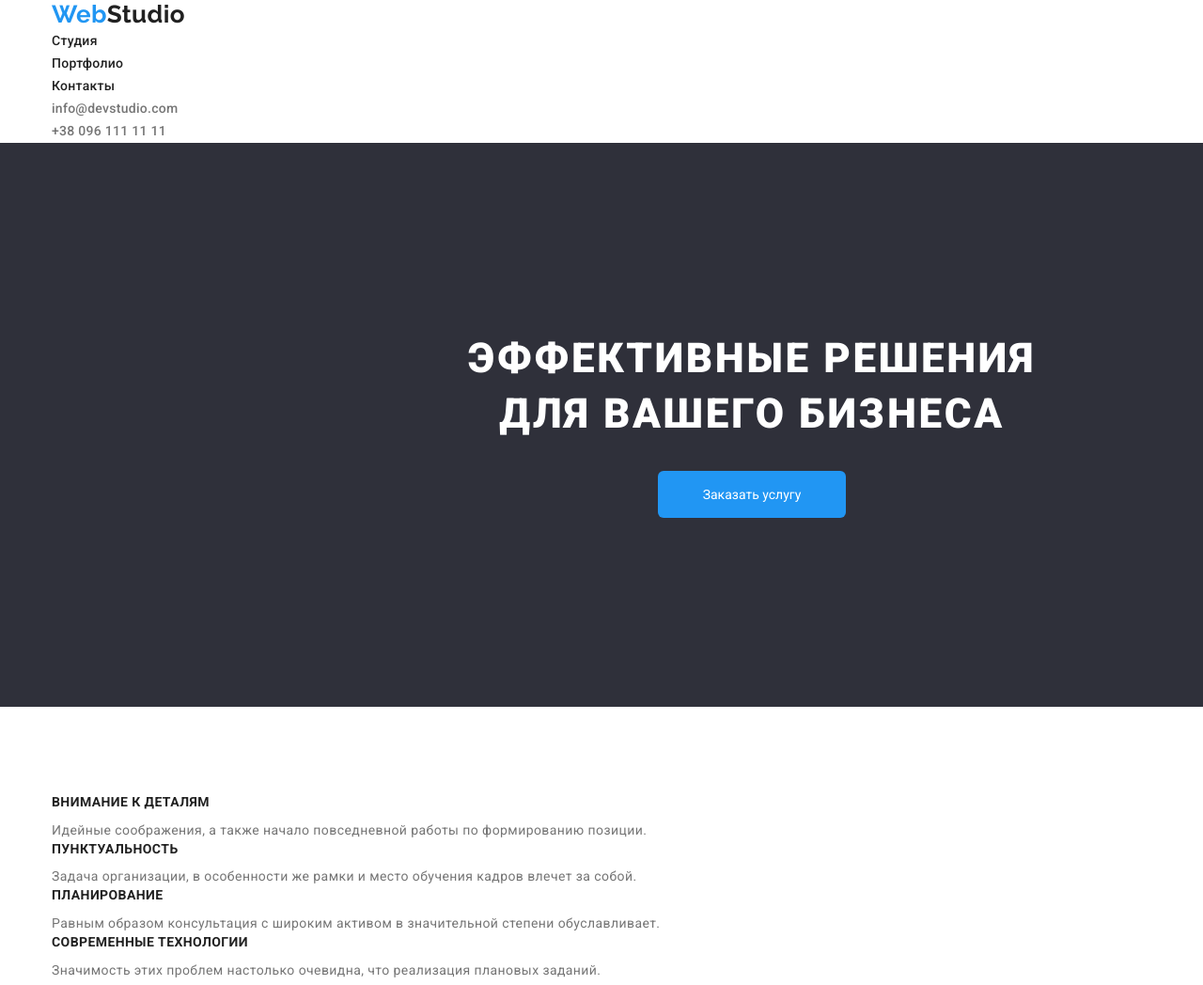
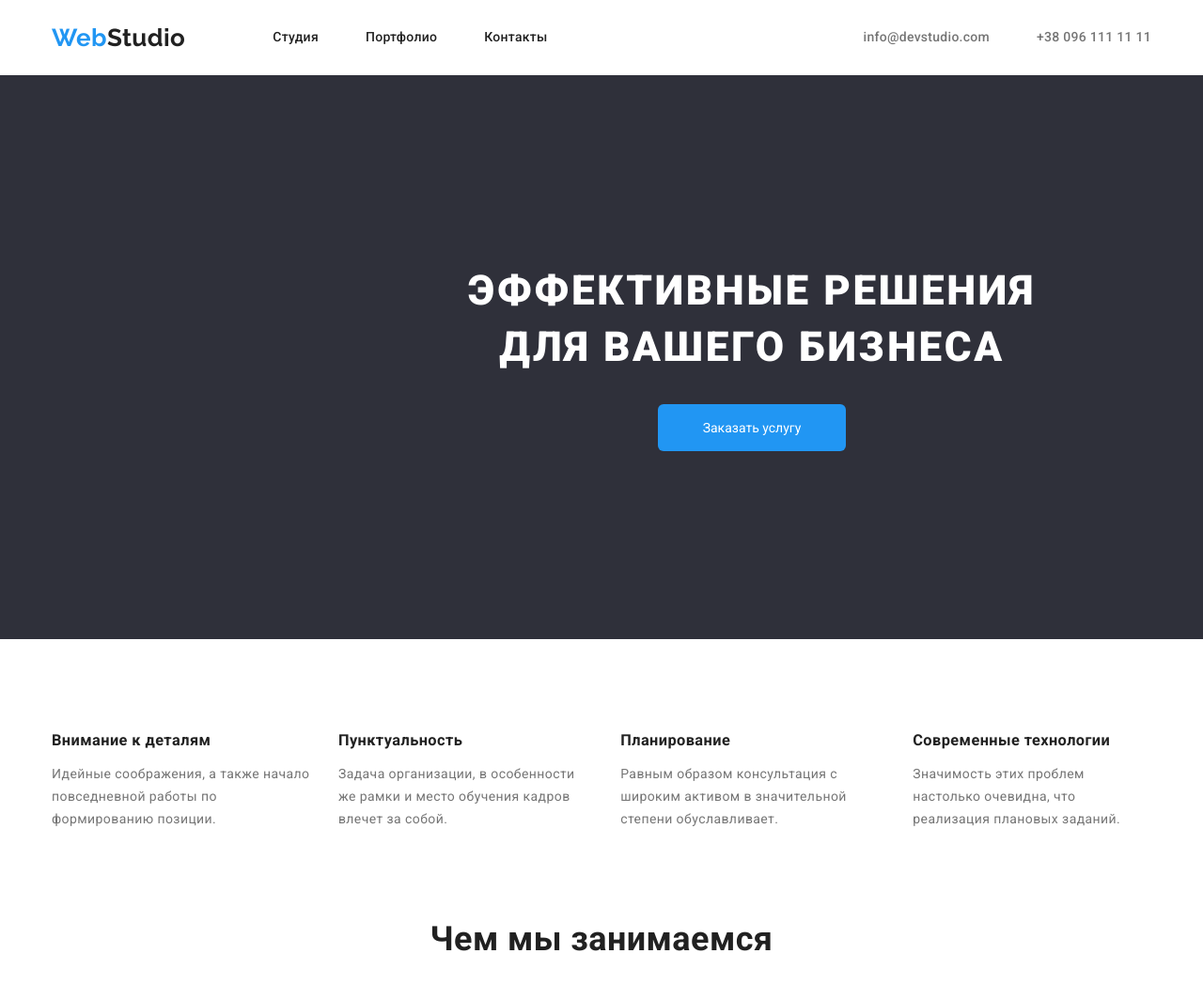
Before and after one commit to NataliyaKulibaba/goit-markup-hw-02, a plain HTML site: page index.html in a window 1280 px wide. Shown: the top 1048 px of the page at 94% size. Drawn offline with nearby package versions, Linux system fonts and the light colour scheme.

Commit message:
флекс начало

```diff
--- a/css/style.css
+++ b/css/style.css
@@ -41,34 +41,75 @@ body {
 a {
   text-decoration: none;
 }
+h1,
+h2,
+h3,
+h4,
+p {
+  margin-top: 0;
+  margin-bottom: 0;
+}
 /* Шапка сайта */
 .logo {
+  display: block;
   color: var(--accent-color);
 
   font-family: Raleway;
   font-weight: 700;
   font-size: 26px;
   line-height: 1.19;
+  margin-right: 93px;
 }
 
 .logo .logo-studio {
   color: var(--title-text-color);
 }
 
+.logo,
+.logo-studio {
+  display: flex;
+}
+
 /* навигация */
+.main-nav {
+  display: flex;
+  align-items: center;
+  justify-content: space-between;
+}
+.site-nav {
+  display: flex;
+}
+.site-nav .item + .item {
+  margin-left: 50px;
+}
+
 .site-nav .link {
+  display: block;
+  padding-top: 32px;
+  padding-bottom: 32px;
+
   color: var(--title-text-color);
 
   font-weight: 500;
   letter-spacing: 0.02em;
   line-height: 1.14;
 }
+.auth-nav .item + .item {
+  margin-left: 50px;
+}
 .site-nav .link:hover,
 .site-nav .link:focus {
   color: var(--accent-color);
 }
+.auth-nav {
+  display: flex;
+  margin-left: auto;
+}
+.auth-nav .link {
+  display: block;
+  padding-top: 32px;
+  padding-bottom: 32px;
 
-.auth-nav .link {
   color: var(--primary-text-color);
 
   font-weight: 500;
@@ -146,6 +187,40 @@ a {
   margin-top: 0px;
   margin-bottom: 50px;
 }
+.advantages.list {
+  display: flex;
+  margin-bottom: 94px;
+}
+.advantages-title {
+  margin-bottom: 10px;
+  color: var(--title-text-color);
+}
+.advantages.list .item:not(:last-child) {
+  margin-right: 30px;
+}
+.works.list .item {
+  widht: calc ((100%-60px)/3);
+  margin-right: 30px;
+}
+.works.list {
+  display: flex;
+}
+.works.list .item:nth-child(3) {
+  margin-right: 30px;
+}
+
+/* .works.list .item:not(:last-child) {
+  margin-right: 30px;
+} */
+
+/* .advantages.list .item:not(:last-childchild) {
+  margin-right: 30px;
+} */
+
+/* weight: 270px;
+  height: 101px;
+}
+
 .advantages-title {
   color: var(--title-text-color);
 
@@ -189,10 +264,24 @@ a {
 .container.command {
   margin-bottom: 0px;
 }
+
+.command.list {
+  display: flex;
+}
+/* .command.list .item:not(:last-child) {
+  margin-right: 30px;
+} */
+
+.command.list .item {
+  width: calc ((100%-90px)/4);
+  margin-right: 30px;
+}
+.command.list .item:nth-child(4n) {
+  margin-right: 0;
+}
+
 /* Футер */
-/* .section-command {
-  padding-top: 94px;
-} */
+
 .contacts .logo-studio {
   color: var(--primary-white-color);
 }
--- a/index.html
+++ b/index.html
@@ -15,18 +15,19 @@
 <body>
   <!--Шапка сайта-->
   <header>
-    <div class="container">
+    <div class="container main-nav">
+      <a href="" class="logo"> Web<span class="logo-studio">Studio</span></a>
       <nav>
-        <a href="" class="logo"> Web<span class="logo-studio">Studio</span></a>
+
         <ul class="site-nav list">
-          <li> <a href="" class="link">Студия</a></li>
-          <li> <a href="./portfolio.html" class="link">Портфолио</a></li>
-          <li> <a href="" class="link">Контакты</a></li>
+          <li class="item"> <a href="" class="link">Студия</a></li>
+          <li class="item"> <a href="./portfolio.html" class="link">Портфолио</a></li>
+          <li class="item"> <a href="" class="link">Контакты</a></li>
         </ul>
       </nav>
       <ul class="auth-nav list">
-        <li> <a href="mailto:info@devstudio.com" class="link">info@devstudio.com</a></li>
-        <li> <a href="Tel:+380961111111" class="link">+38 096 111 11 11</a></li>
+        <li class="item"> <a href="mailto:info@devstudio.com" class="link">info@devstudio.com</a></li>
+        <li class="item"> <a href="Tel:+380961111111" class="link">+38 096 111 11 11</a></li>
       </ul>
     </div>
   </header>
@@ -44,39 +45,39 @@
     <section class="section">
       <div class="container">
          <ul class="advantages list">
-          <li >
+          <li class="item" >
             <h3 class="advantages-title">Внимание к деталям</h3>
             <p class="advantages-text">Идейные соображения, а также начало повседневной работы по формированию позиции.</p>
           </li>
-          <li>
+          <li class="item">
             <h3 class="advantages-title">Пунктуальность</h3>
             <p class="advantages-text">Задача организации, в особенности же рамки и место обучения кадров влечет за собой.</p>
           </li>
-          <li>
+          <li class="item">
             <h3 class="advantages-title">Планирование</h3>
             <p class="advantages-text">Равным образом консультация с широким активом в значительной степени обуславливает.</p>
           </li>
-          <li>
+          <l class="item"i>
             <h3 class="advantages-title">Современные технологии</h3>
             <p class="advantages-text">Значимость этих проблем настолько очевидна, что реализация плановых заданий.</p>
-          </li>
+          </l>
         </ul>
       </div>
 
       <div class="container">
         <h2 class="section-title">Чем мы занимаемся</h2>
         <ul class="works list">
-          <li>
+          <li class="item">
             <a href="./index.html">
               <img src="./img/box1.jpg" alt="Верстка сайтов" width="370" height="294">
             </a>
           </li>
-          <li>
+          <li class="item">
             <a href="./index.html">
               <img src="./img/box2.jpg" alt="Разработка мобольных приложений" width="370" height="294">
             </a>
           </li>
-          <li>
+          <li class="item">
             <a href="./index.html">
               <img src="./img/box3.jpg" alt="Разработка дизайна" width="370" height="294">
             </a>
@@ -90,23 +91,23 @@
       <div class="container command">
         <h2 class="section-title">Наша команда</h2>
         <ul class="command list">
-          <li>
+          <li class="item">
             <img src="./img/ИгорьДемьяненко.jpg" alt="фото Игоря Демьяненко" width="270" height="260">
             <h3 class="command-title">Игорь Демьяненко</h3>
             <p lang="en" class="command-text">Product Designer</p>
 
           </li>
-          <li>
+          <li class="item">
             <img src="./img/ОльгаРепина.jpg" alt="фото Ольги Репиной" width="270" height="260">
             <h3 class="command-title">Ольга Репина</h3>
             <p lang="en" class="command-text">Frontend Developer</p>
           </li>
-          <li>
+          <li class="item">
             <img src="./img/НиколайТарасов.jpg" alt="фото николая Тарасова" width="270" height="260">
             <h3 class="command-title">Николай Тарасов</h3>
             <p lang="en" class="command-text">Marketing</p>
           </li>
-          <li>
+          <li class="item">
             <img src="./img/МихаилЕрмаков.jpg" alt="фото Михаила Ермакова" width="270" height="260">
             <h3 class="command-title">Михаил Ермаков</h3>
             <p lang="en" class="command-text">UI Designe</p>
```
